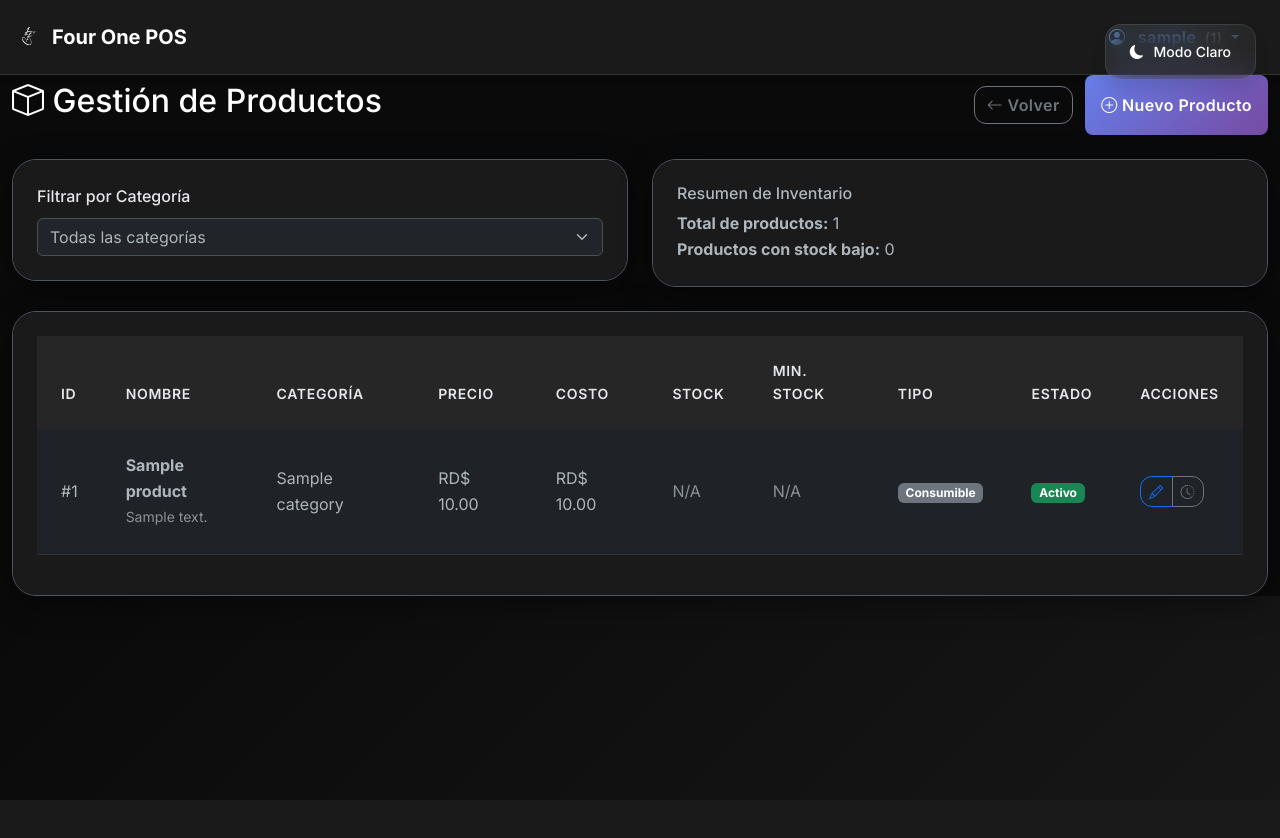
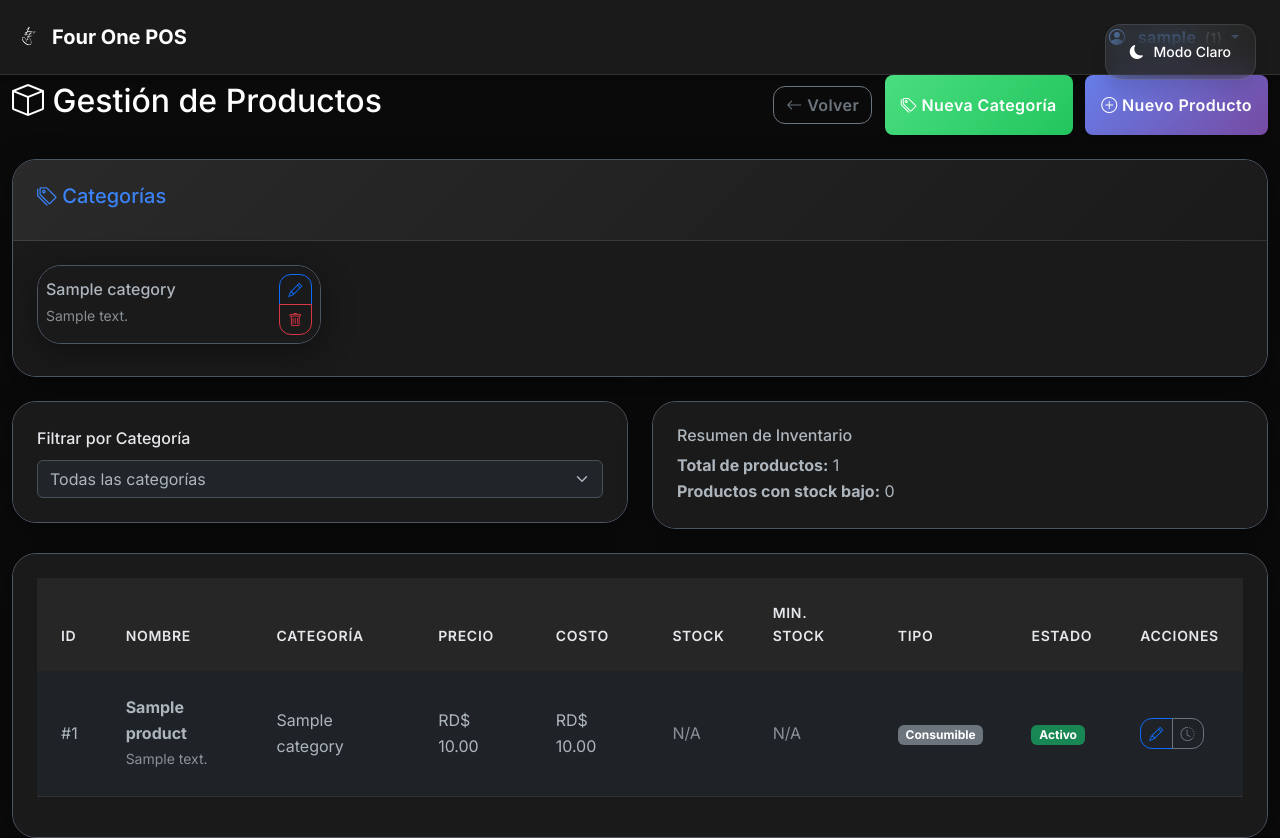
Before and after one commit to fouronesys/fouronepos, a Flask app: page /inventory/products in a window 1280 px wide. Before the commit the page ends 800 px from the top, so only its background shows below. Run offline with Flask 3, Linux system fonts and the light colour scheme; the visitor is signed in with stand-in values (Sample User, id 1); tables that the repository leaves empty hold one stand-in row (values such as "Sample post"); some libraries are stand-ins or nearby versions.

Commit message:
Fix product and category management issues by updating routing
Corrected routing from 'admin.products' to 'inventory.products' in category management functions and added a dedicated category section to the inventory products template.

Replit-Commit-Author: Agent
Replit-Commit-Session-Id: 702cf749-699c-4efa-a792-4a66161a61b5
Replit-Commit-Checkpoint-Type: full_checkpoint
Replit-Commit-Screenshot-Url: https://storage.googleapis.com/screenshot-production-us-central1/064d8f57-1904-42f3-9ae1-3d159ea125ed/702cf749-699c-4efa-a792-4a66161a61b5/Om7eV5w

```diff
--- a/templates/inventory/products.html
+++ b/templates/inventory/products.html
@@ -10,9 +10,50 @@
             <a href="{{ url_for('admin.dashboard') }}" class="btn btn-outline-secondary me-2">
                 <i class="bi bi-arrow-left"></i> Volver
             </a>
+            <button class="btn btn-success btn-touch me-2" data-bs-toggle="modal" data-bs-target="#categoryModal" onclick="newCategory()">
+                <i class="bi bi-tags"></i> Nueva Categoría
+            </button>
             <button class="btn btn-primary btn-touch" data-bs-toggle="modal" data-bs-target="#productModal" onclick="newProduct()">
                 <i class="bi bi-plus-circle"></i> Nuevo Producto
             </button>
+        </div>
+    </div>
+
+    <!-- Categories Section -->
+    <div class="card mb-4">
+        <div class="card-header">
+            <h5><i class="bi bi-tags"></i> Categorías</h5>
+        </div>
+        <div class="card-body">
+            <div class="row">
+                {% for category in categories %}
+                <div class="col-md-3 mb-2">
+                    <div class="card border-success">
+                        <div class="card-body p-2">
+                            <div class="d-flex justify-content-between align-items-center">
+                                <div>
+                                    <h6 class="card-title mb-1">{{ category.name }}</h6>
+                                    <small class="text-muted">{{ category.description or 'Sin descripción' }}</small>
+                                </div>
+                                <div class="btn-group-vertical">
+                                    <button class="btn btn-sm btn-outline-primary" onclick="editCategory({{ category.id }}, '{{ category.name }}', '{{ category.description or '' }}')">
+                                        <i class="bi bi-pencil"></i>
+                                    </button>
+                                    <button class="btn btn-sm btn-outline-danger" onclick="deleteCategory({{ category.id }}, '{{ category.name }}')">
+                                        <i class="bi bi-trash"></i>
+                                    </button>
+                                </div>
+                            </div>
+                        </div>
+                    </div>
+                </div>
+                {% endfor %}
+                {% if not categories %}
+                <div class="col-12">
+                    <p class="text-muted text-center">No hay categorías creadas. Crea una categoría antes de añadir productos.</p>
+                </div>
+                {% endif %}
+            </div>
         </div>
     </div>
 
@@ -243,6 +284,35 @@
                 <button type="button" class="btn btn-secondary" data-bs-dismiss="modal">Cancelar</button>
                 <button type="button" class="btn btn-primary" onclick="saveStockAdjustment()">Ajustar</button>
             </div>
+        </div>
+    </div>
+</div>
+
+<!-- Category Modal -->
+<div class="modal fade" id="categoryModal" tabindex="-1">
+    <div class="modal-dialog">
+        <div class="modal-content">
+            <div class="modal-header">
+                <h5 class="modal-title" id="categoryModalTitle">Nueva Categoría</h5>
+                <button type="button" class="btn-close" data-bs-dismiss="modal"></button>
+            </div>
+            <form id="categoryForm" method="POST">
+                <input type="hidden" name="csrf_token" value="{{ csrf_token() }}"/>
+                <div class="modal-body">
+                    <div class="mb-3">
+                        <label for="categoryName" class="form-label">Nombre de la Categoría *</label>
+                        <input type="text" class="form-control" id="categoryName" name="name" required>
+                    </div>
+                    <div class="mb-3">
+                        <label for="categoryDescription" class="form-label">Descripción</label>
+                        <textarea class="form-control" id="categoryDescription" name="description" rows="3"></textarea>
+                    </div>
+                </div>
+                <div class="modal-footer">
+                    <button type="button" class="btn btn-secondary" data-bs-dismiss="modal">Cancelar</button>
+                    <button type="submit" class="btn btn-success">Guardar Categoría</button>
+                </div>
+            </form>
         </div>
     </div>
 </div>
@@ -504,5 +574,39 @@ function viewProductHistory(productId) {
     // Here you would implement the product history view
     alert('Historial del producto ' + productId);
 }
+
+// Category functions
+function newCategory() {
+    document.getElementById('categoryModalTitle').textContent = 'Nueva Categoría';
+    document.getElementById('categoryForm').reset();
+    document.getElementById('categoryForm').action = '{{ url_for("admin.create_category") }}';
+}
+
+function editCategory(categoryId, categoryName, categoryDescription) {
+    document.getElementById('categoryModalTitle').textContent = 'Editar Categoría';
+    document.getElementById('categoryName').value = categoryName;
+    document.getElementById('categoryDescription').value = categoryDescription || '';
+    document.getElementById('categoryForm').action = '{{ url_for("admin.edit_category", category_id=0) }}'.replace('0', categoryId);
+
+    var modal = new bootstrap.Modal(document.getElementById('categoryModal'));
+    modal.show();
+}
+
+function deleteCategory(categoryId, categoryName) {
+    if (confirm('¿Estás seguro de que deseas eliminar la categoría "' + categoryName + '"?')) {
+        var form = document.createElement('form');
+        form.method = 'POST';
+        form.action = '{{ url_for("admin.delete_category", category_id=0) }}'.replace('0', categoryId);
+
+        var csrfInput = document.createElement('input');
+        csrfInput.type = 'hidden';
+        csrfInput.name = 'csrf_token';
+        csrfInput.value = '{{ csrf_token() }}';
+        form.appendChild(csrfInput);
+
+        document.body.appendChild(form);
+        form.submit();
+    }
+}
 </script>
 {% endblock %}
```
Also changed, not shown: routes/admin.py (+11 -11 lines), 1 other file.
